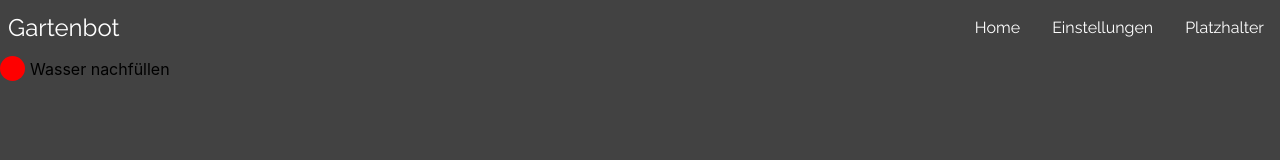
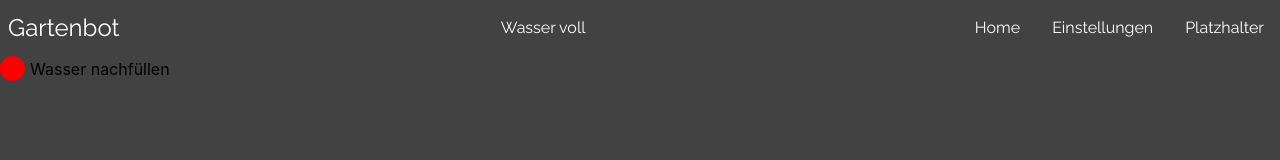
Before and after one commit to KoelschGOAT/gartenbot, a React (Create React App) app in the folder Client/gartenbot/: page /settings in a window 1280 px wide. Shown: the top 160 px of the page. Built offline with nearby package versions, Linux system fonts and the light colour scheme; no server answers.

Commit message:
added sattusinfo in navbar

```diff
--- a/Client/gartenbot/src/Components/Navbar/Navbar.js
+++ b/Client/gartenbot/src/Components/Navbar/Navbar.js
@@ -1,8 +1,16 @@
 //Beim component reload checken ob user eingeloggt
 import "./Navbar.css";
-import React, { useState } from "react";
+import React, { useState,useEffect} from "react";
 import { Link } from "react-router-dom";
 const Navbar = () => {
+    const [sensor, setSensor] = useState([]);
+
+    useEffect(() => {
+        fetch("http://localhost:2000/api/single")
+            .then((res) => res.json())
+            .then((data) => { setSensor(data); console.log(data) });
+
+    }, [])
     //toggle navigation button on mobile view
     const [isActive, setIsActive] = useState(false);
     const handleOnClick = () => {
@@ -12,7 +20,22 @@ const Navbar = () => {
     const handleOnCheck = (e) => {
         isActive ? setIsActive(false) : setIsActive(true);
     }
+    const status=() => {
+        if (sensor.feuchte > 35) {
+            console.log(sensor.feuchte);
+           return "green"
+        }
+        else if (sensor.feuchte < 35 && sensor.feuchte > 30) {
+            console.log(sensor.feuchte);
+            return "yellow"
+        }
 
+        else if (sensor.feuchte < 30) {
+            console.log(sensor.feuchte);
+            return "red"
+
+        }
+    }
     return (
         <div>
             <nav className="navbar non-printable">
@@ -20,6 +43,9 @@ const Navbar = () => {
                 <div>
                     <li className="brand-title gradient"><Link to="/">Gartenbot</Link></li>
                 </div>
+
+                <div className={sensor.feuchte<30?"status red":"status green"}>{sensor.feuchte<30?"Wasser nachfüllen":"Wasser voll"}</div>
+
 
                 <a href="#" className="toggle-button" onClick={() => handleOnClick()}>
                     <span className="bar"></span>
```
